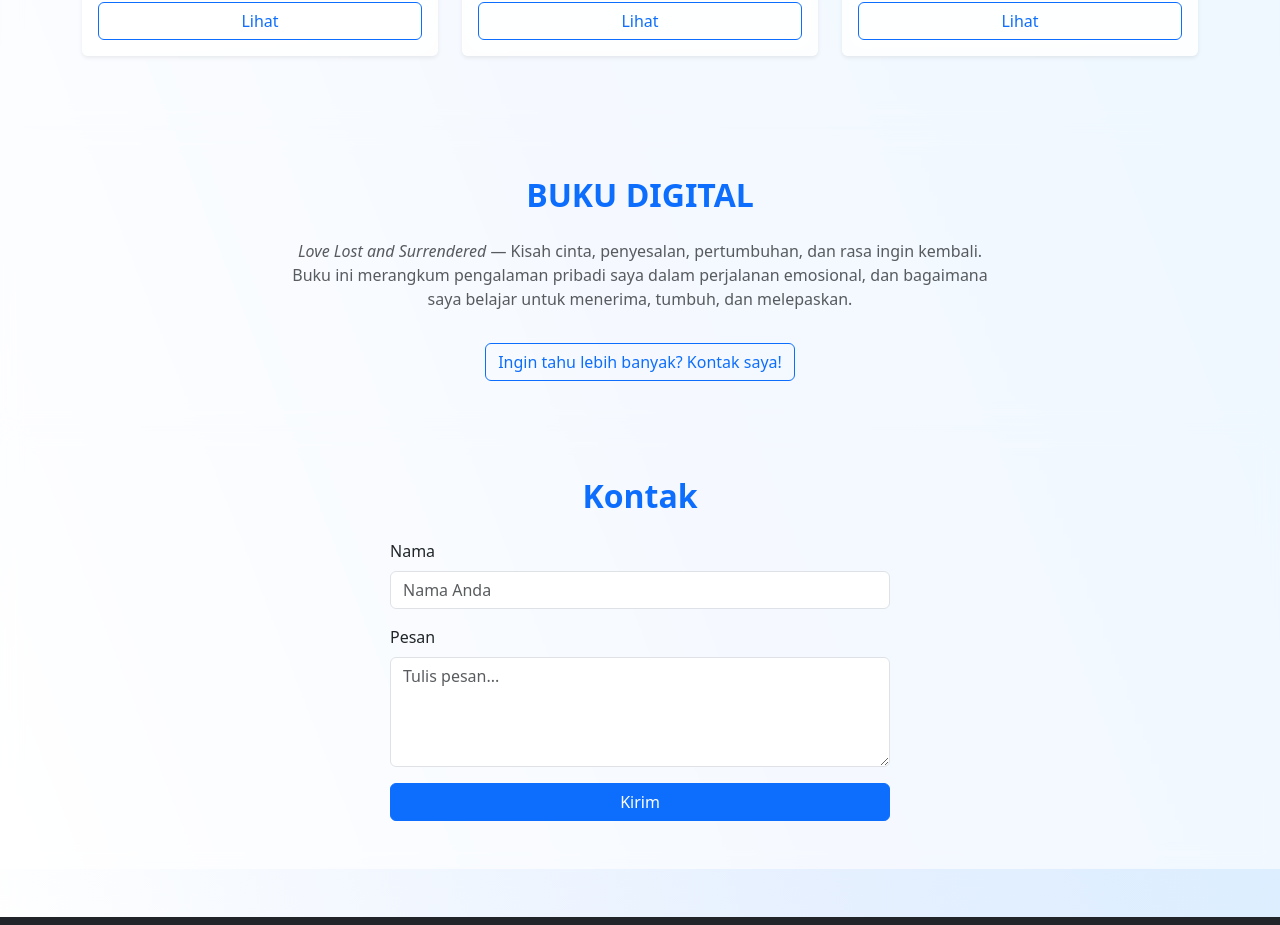
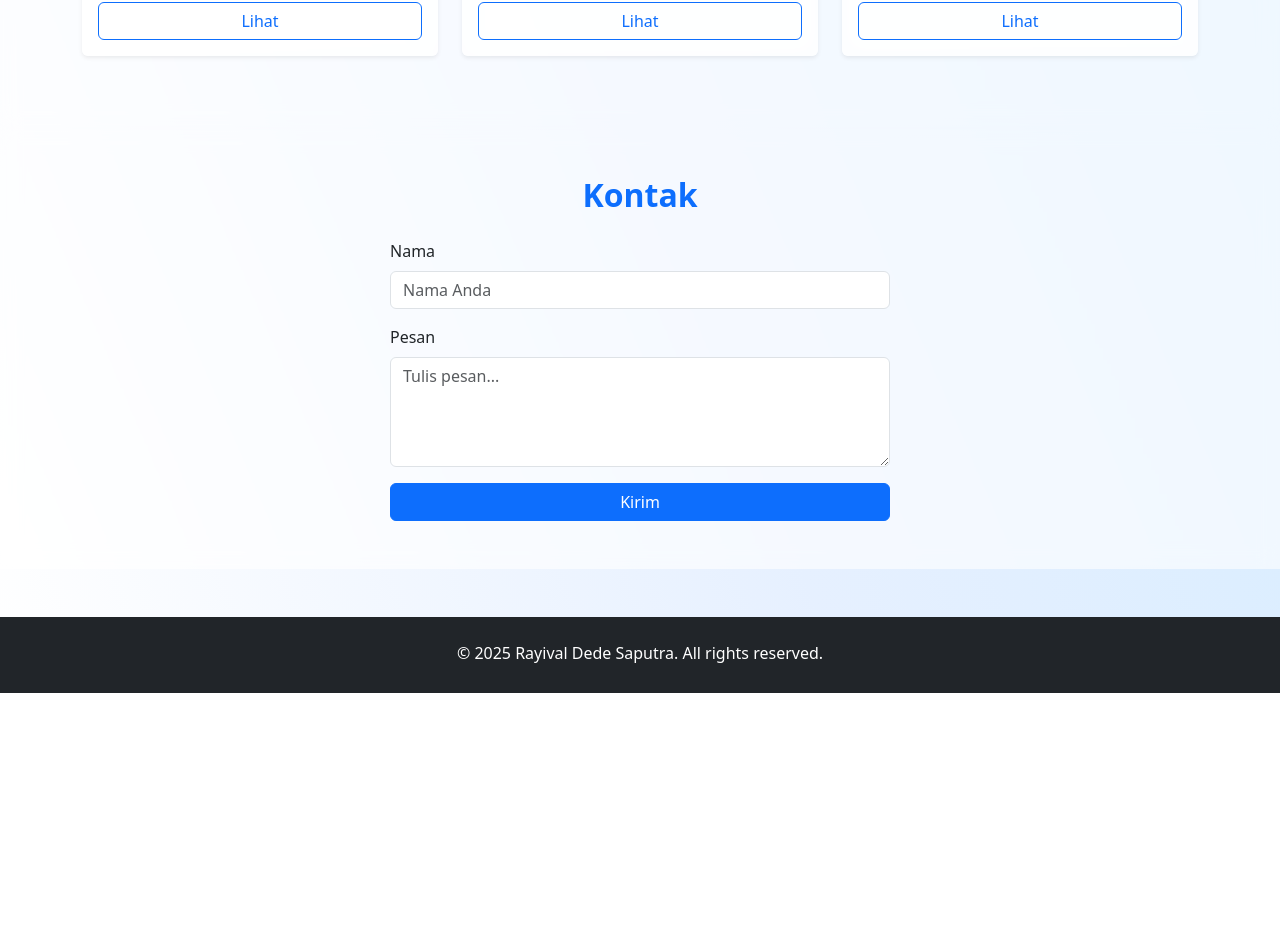
Before and after one commit to Rayival/Portfolio, a Nuxt app: page / in a window 1280 px wide. Shown: the part 2415-3340 px from the top of the page. After the commit the page ends 3108 px from the top, so only its background shows below. Built offline with nearby package versions, Linux system fonts and the light colour scheme.

Commit message:
Update index.vue

```diff
--- a/pages/index.vue
+++ b/pages/index.vue
@@ -80,7 +80,7 @@
     </section>
 
     <!-- Buku Digital -->
-    <section id="book" class="py-5 text-center bg-glass">
+    <!--<section id="book" class="py-5 text-center bg-glass">
       <div class="container">
         <h2 class="mb-4 fw-bold text-primary">BUKU DIGITAL</h2>
         <p class="mx-auto text-muted" style="max-width: 700px;">
```
